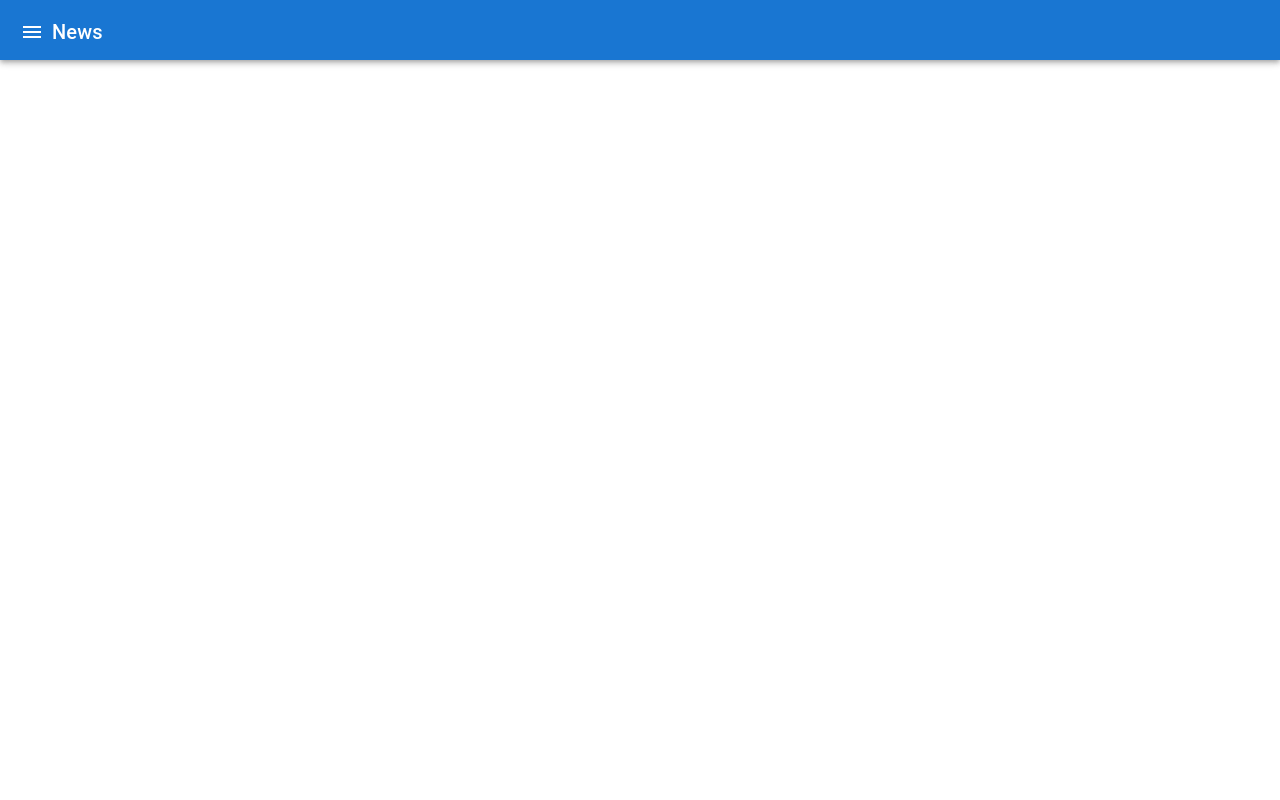
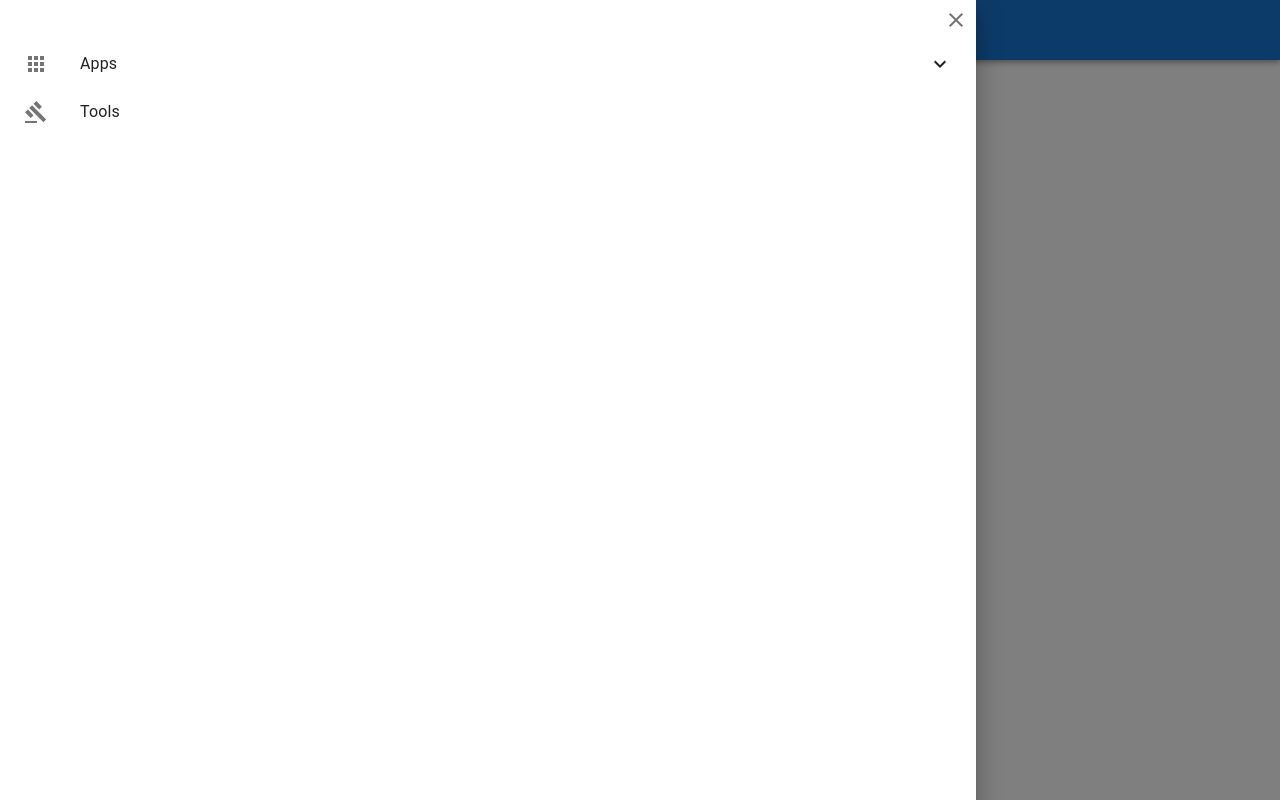
Before and after one commit to xHergz/my-jh-ca, a React app: page / in a window 1280 px wide. Built offline with nearby package versions, Linux system fonts and the light colour scheme.

Commit message:
MOre nav set up

```diff
--- a/src/App.tsx
+++ b/src/App.tsx
@@ -3,6 +3,7 @@ import { Theme } from '@material-ui/core';
 import { makeStyles } from '@material-ui/styles';
 import AppBar from './components/header/AppBar';
 import NavBar from './components/header/NavBar';
+import NavDrawer from './components/header/NavDrawer';
 
 const useStyles = makeStyles<Theme>((theme) => ({
     appContainer: {
@@ -41,11 +42,17 @@ const useStyles = makeStyles<Theme>((theme) => ({
 function App() {
     const styles = useStyles();
     return (
-        <div className={styles.appContainer}>
-            <NavBar className={styles.navBar} />
-            <div className={styles.content} />
-            <AppBar className={styles.appBar} />
-        </div>
+        <>
+            <div className={styles.appContainer}>
+                <NavBar className={styles.navBar} />
+                <div className={styles.content} />
+                <AppBar className={styles.appBar} />
+            </div>
+            <NavDrawer
+                open
+                onClose={(): void => {}}
+            />
+        </>
     );
 }
 
--- /dev/null
+++ b/src/components/buttons/CloseButton/CloseButton.tsx
@@ -0,0 +1,26 @@
+import React from 'react';
+import { IconButton } from '@material-ui/core';
+import CloseIcon from '@material-ui/icons/Close';
+import { withStyles } from '@material-ui/styles';
+
+export type CloseButtonProps = {
+    onClick: () => void;
+};
+
+const CloseButton: React.FunctionComponent<CloseButtonProps> = (props: CloseButtonProps): JSX.Element => {
+    return (
+        <CloseIconButton onClick={props.onClick}>
+            <CloseIcon />
+        </CloseIconButton>
+    );
+}
+
+const CloseIconButton = withStyles({
+    root: {
+        minWidth: '24px',
+        padding: '0',
+        alignSelf: 'flex-end'
+    }
+})(IconButton);
+
+export default CloseButton;
--- /dev/null
+++ b/src/components/buttons/CloseButton/index.tsx
@@ -0,0 +1,3 @@
+import CloseButton from './CloseButton';
+
+export default CloseButton;
--- a/src/components/header/NavDrawer/NavDrawer.tsx
+++ b/src/components/header/NavDrawer/NavDrawer.tsx
@@ -1,32 +1,29 @@
 import React from 'react';
-import { Collapse, Drawer, IconButton, List, ListItem, ListItemIcon, ListItemText } from '@material-ui/core';
+import { Collapse, Drawer, List, ListItem, ListItemIcon, ListItemText } from '@material-ui/core';
 import AppsIcon from '@material-ui/icons/Apps';
-import CloseIcon from '@material-ui/icons/Close';
 import ToolsIcon from '@material-ui/icons/Gavel';
 import ExpandLess from '@material-ui/icons/ExpandLess';
 import ExpandMore from '@material-ui/icons/ExpandMore';
-import NotesIcon from '@material-ui/icons/Description'
+import NotesIcon from '@material-ui/icons/Description';
+import { withStyles } from '@material-ui/styles';
 
-import { useVisibility } from '../../../utils/hooks';
+import CloseButton from '../../buttons/CloseButton';
+import { useToggle, useVisibility } from '../../../utils/hooks';
 
 export type NavDrawerProps = {
     open: boolean;
     onClose: () => void;
-}
+};
 
 const NavDrawer: React.FunctionComponent<NavDrawerProps> = (props: NavDrawerProps): JSX.Element => {
-  const [appsOpen, openApps, closeApps] = useVisibility(false);
+    const [appsOpen, toggleApps] = useToggle(false);
     const [toolsOpen, openTools, closeTools] = useVisibility(false);
 
     return (
-    <Drawer open={props.open} onClose={props.onClose}>
-      <IconButton>
-        <CloseIcon />
-      </IconButton>
-      <List
-        component="nav"
-      >
-        <ListItem button>
+        <StyledDrawer open={props.open} onClose={props.onClose}>
+            <CloseButton onClick={props.onClose} />
+            <List component="nav">
+                <ListItem button onClick={toggleApps}>
                     <ListItemIcon>
                         <AppsIcon />
                     </ListItemIcon>
@@ -50,8 +47,15 @@ const NavDrawer: React.FunctionComponent<NavDrawerProps> = (props: NavDrawerProp
                     <ListItemText primary="Tools" />
                 </ListItem>
             </List>
-    </Drawer>
+        </StyledDrawer>
     );
+};
+
+export const StyledDrawer = withStyles({
+    paper: {
+        padding: '8px',
+        width: '75vw'
     }
+})(Drawer);
 
 export default NavDrawer;
--- a/src/utils/hooks/index.ts
+++ b/src/utils/hooks/index.ts
@@ -1,5 +1,7 @@
+import useToggle from './useToggle';
 import useVisibility from "./useVisibility";
 
 export {
+  useToggle,
   useVisibility
 }
--- a/src/utils/hooks/useToggle.ts
+++ b/src/utils/hooks/useToggle.ts
@@ -9,9 +9,10 @@ import { useCallback, useState } from 'react';
 export default function useToggle(initiallyVisible: boolean): [boolean, () => void] {
   const [visible, setVisible] = useState<boolean>(initiallyVisible);
 
-  const toggle = useCallback((): void => {
+  const toggle = (): void => {
+    console.log(visible);
     return setVisible(!visible);
-  }, [setVisible]);
+  };
 
   return [visible, toggle];
 }
```
Lines whose indentation alone changed are shown as unchanged.
